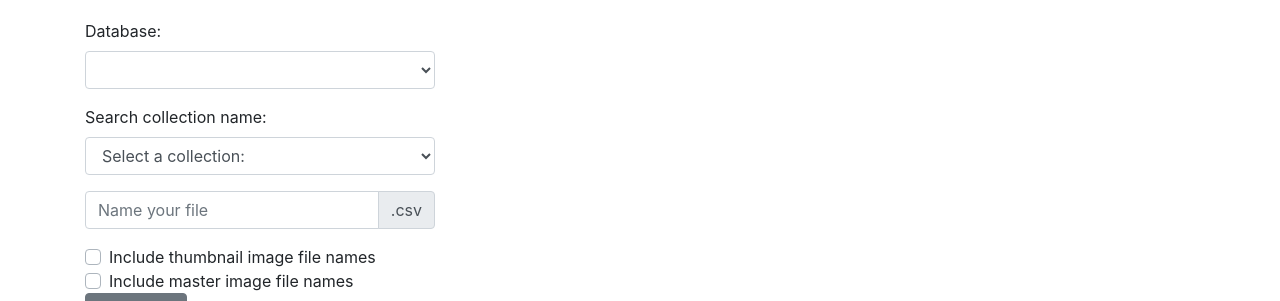
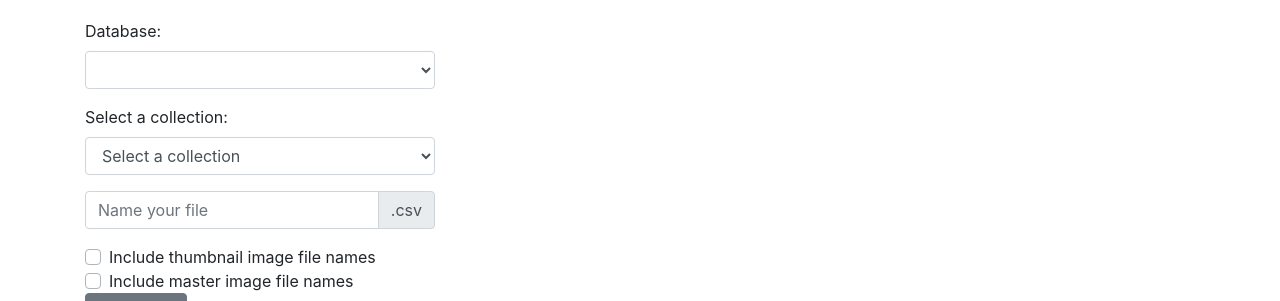
Before and after one commit to UCLALibrary/dlexport, a Flask app: template templates/index.html in a window 1280 px wide. Shown: the part 275-576 px from the top of the page. Run offline with Flask 2, Linux system fonts and the light colour scheme; the template is opened without the code that fills it, so the values that code supplies are empty; parts of the project's set-up code (start-up, migrations or seed data) failed here and were passed over; some libraries are stand-ins or nearby versions.

Commit message:
Changed collection title

```diff
--- a/templates/index.html
+++ b/templates/index.html
@@ -63,9 +63,9 @@
       </div>
 
     <div class="form-group">
-        <label for="exampleFormControlSelect1">Search collection name:</label>
+        <label for="exampleFormControlSelect1">Select a collection:</label>
         <select class="form-control" name="appname" id="exampleFormControlSelect1">
-        <option selected>Select a collection:</option>
+        <option selected>Select a collection</option>
           {% for db in databases %}
           {% for collection in db[1] %}
           <option class="{{ db[0] }}" value="{{ collection[1] }}">{{ collection[0] }}</option>
```
